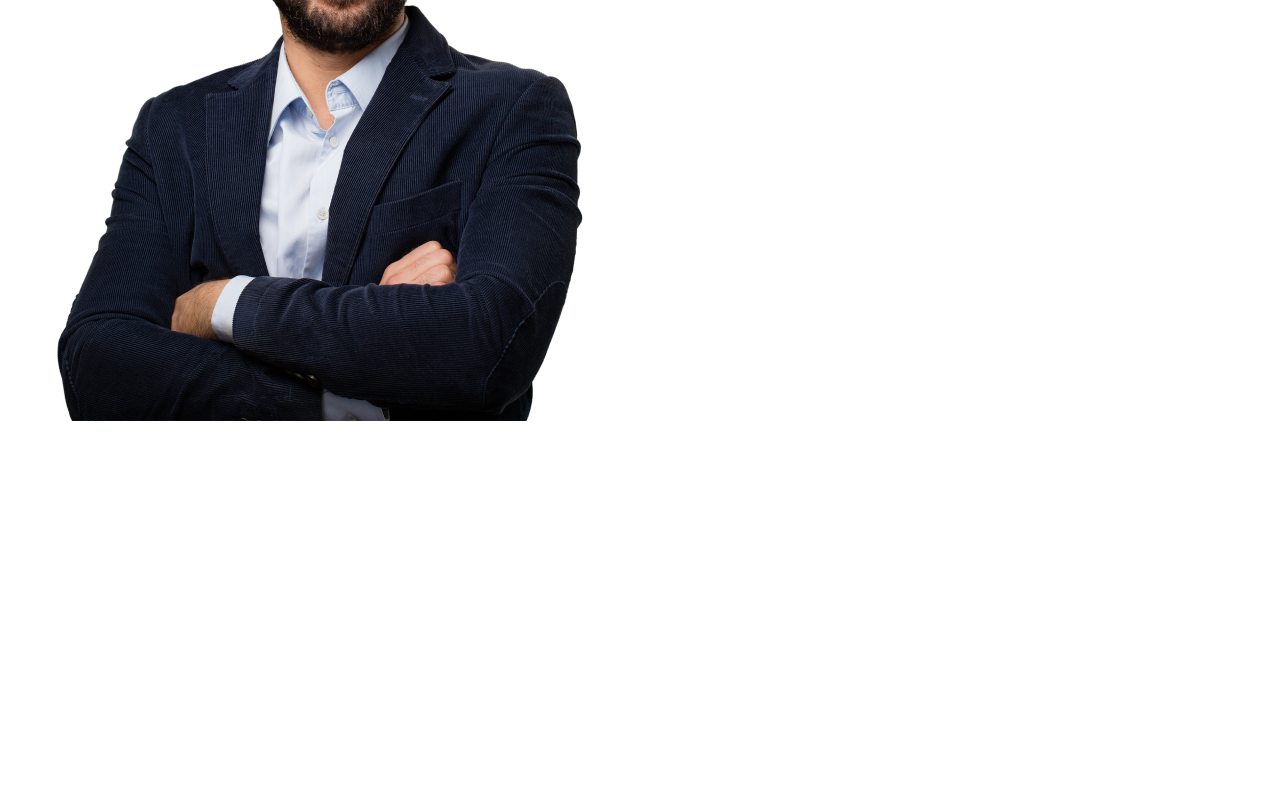
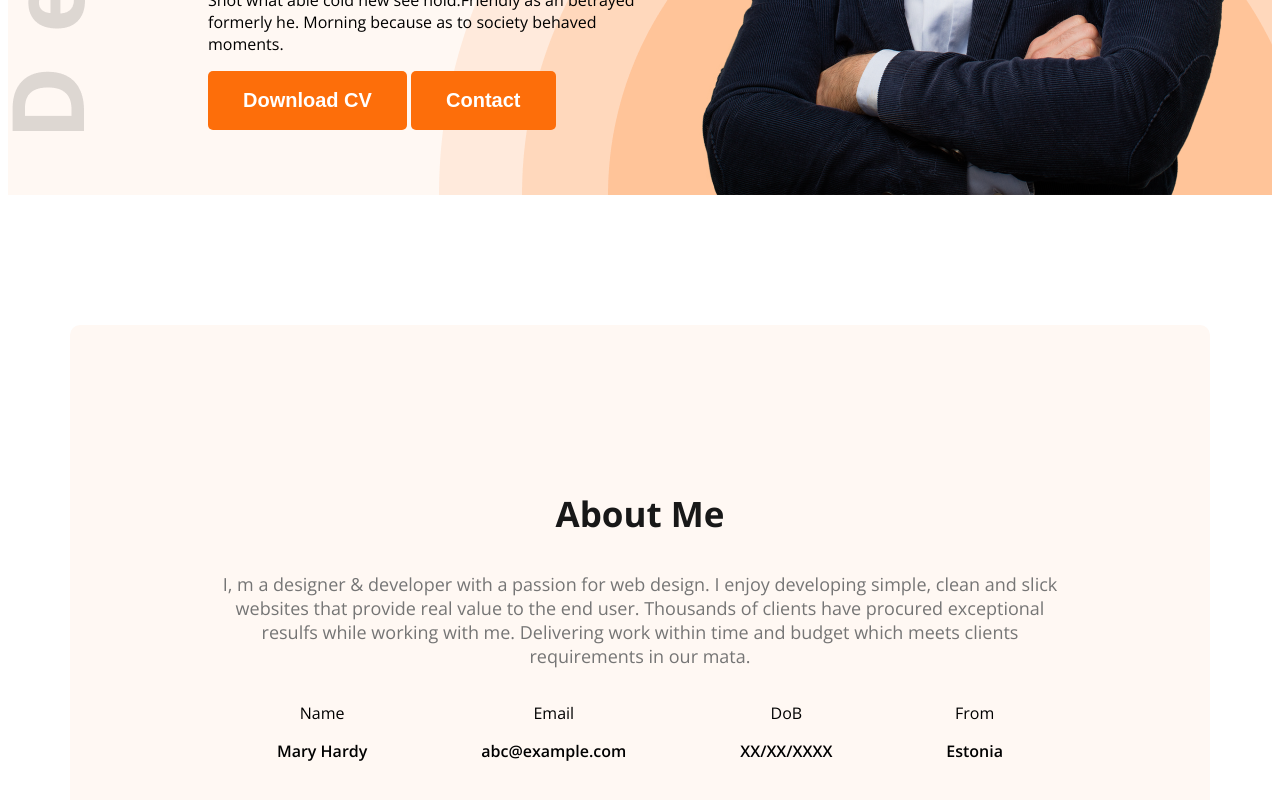
Before and after one commit to Mrb-Rafi/portfolio-site, a plain HTML site: page index.html in a window 1280 px wide. Shown: the part 640-1440 px from the top of the page. Before the commit the page ends 1074 px from the top, so only its background shows below. Drawn offline with nearby package versions, Linux system fonts and the light colour scheme.

Commit message:
added another section

```diff
--- a/index.html
+++ b/index.html
@@ -7,7 +7,7 @@
     <link rel="stylesheet" href="styles/style.css">
 </head>
 <body class="open-sans-normal">
-    <header>
+    <header class="header secondary-bg">
         <nav>
             <h3 class="nav-title">Ma<span class="text-primary">r</span>y</h3>
             <ul>
@@ -18,18 +18,39 @@
         </nav>
         <div class="banner">
             <div class="banner-content">
-                <h4>Hi, I  am</h4>
-                <h1>Mary Hardy</h1>
+                <h4 class="banner-greetings dark-2">Hi, I  am</h4>
+                <h1 class="banner-title">Mary Hardy</h1>
                 <p class="banner-description">Shot what able cold new see hold.Friendly as an betrayed formerly he. Morning because as to society behaved moments.</p>
                 <button class="btn-primary">Download CV</button>
                 <button class="btn-primary">Contact</button>
             </div>
-            <img src="images/hardy.png" alt="">
+            <img class="banner-profile-pic" src="images/hardy.png" alt="">
         </div>
     </header>
 
     <main>
-
+        <section class="about secondary-bg">
+            <h3 class="section-title">About Me</h3>
+            <p class="section-description">I, m a designer & developer with a passion for web design. I enjoy developing simple, clean and slick websites that provide real value to the end user. Thousands of clients have procured exceptional resulfs while working with me. Delivering work within time and budget which meets clients requirements in our mata.</p>
+            <div class="about-items">
+                <div class="about-item">
+                    <p class="item-title">Name</p>
+                    <p class="item-description">Mary Hardy</p>
+                </div>
+                <div class="about-item">
+                    <p class="item-title">Email</p>
+                    <p class="item-description">abc@example.com</p>
+                </div>
+                <div class="about-item">
+                    <p class="item-title">DoB</p>
+                    <p class="item-description">XX/XX/XXXX</p>
+                </div>
+                <div class="about-item">
+                    <p class="item-title">From</p>
+                    <p class="item-description">Estonia</p>
+                </div>
+            </div>
+        </section>
     </main>
 
     <footer>
--- a/styles/style.css
+++ b/styles/style.css
@@ -19,6 +19,10 @@
     color: #474747;
 }
 
+.secondary-bg {
+    background-color: #fff8f3;
+}
+
 .btn-primary {
     background-color: #FD6E0A;
     font-weight: bold;
@@ -29,6 +33,24 @@
     border: none;
 }
 
+.section-title {
+    font-size: 35px;
+    font-weight: bold;
+    color: #181818;
+}
+
+.section-description {
+    font-size: 18px;
+    color: #757575;
+}
+
+/* header */
+
+.header {
+    background-image: url(../images/developer.png), url(../images/header_bg.png);
+    background-repeat: no-repeat;
+    background-position: top left, bottom right;
+}
 
 /* Nav Styles */
 
@@ -59,3 +81,54 @@ nav li a {
     text-decoration: none;
     font-size: 20px;
 }
+
+/* Banner Styles */
+
+.banner {
+    display: flex;
+    justify-content: space-between;
+    margin: 0 35px 0 200px;
+}
+
+.banner-content {
+    max-width: 580px;
+}
+
+.banner-greetings {
+    font-size: 45px;
+    font-weight: 600;
+}
+
+.banner-title {
+    font-weight: bold;
+    font-size: 85px;
+}
+
+banner-profile-pic {
+    width: 580px;
+}
+
+/* Main Styles */
+
+main {
+    max-width: 1140px;
+    margin: 0 auto;
+}
+
+/* About Styles */
+
+.about {
+    border-radius: 10px;
+    padding: 130px 150px;
+    text-align: center;
+    margin-top: 130px;
+}
+
+.about-items {
+    display: flex;
+    justify-content: space-around;
+}
+
+.item-description {
+    font-weight: 600;
+}
```
